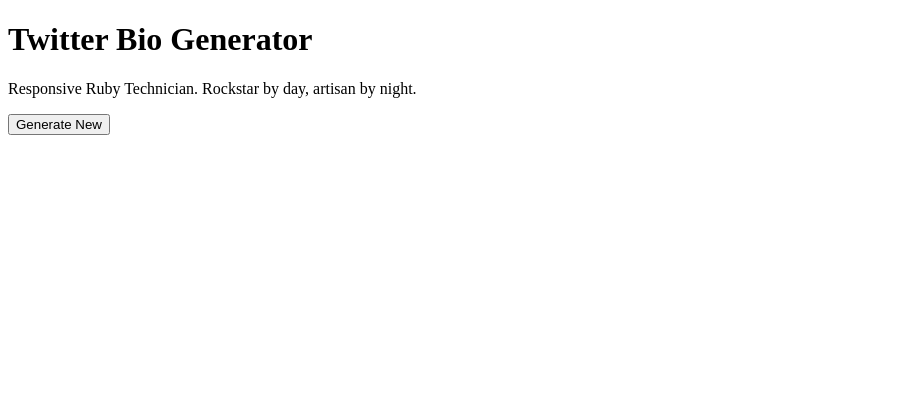
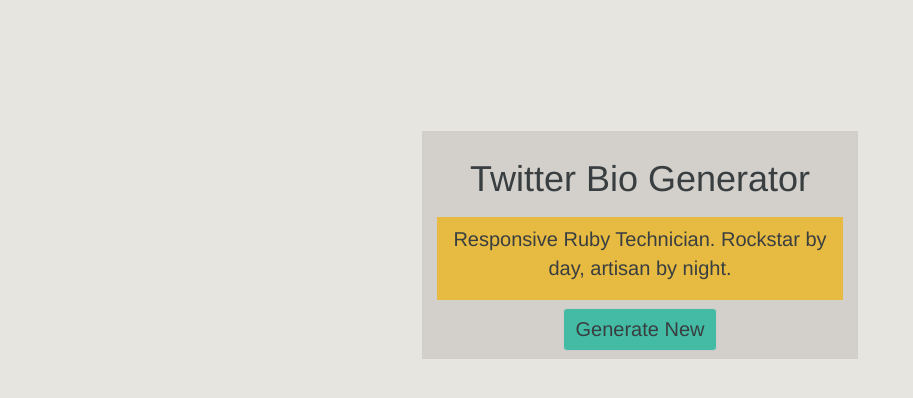
Before and after one commit to RikBoeykens/Twitter-Bio-Generator, a plain HTML site: page index.html in a window 1280 px wide. Shown: the whole page, without its empty margins (0-913 px from the left). Drawn offline with nearby package versions, Linux system fonts and the light colour scheme.

Commit message:
applied css, organised folders

```diff
--- /dev/null
+++ b/css/style.css
@@ -0,0 +1,39 @@
+body {
+	background-color: #E7E5DF;
+
+}
+#main {
+  background-color:#D3D0CB;
+  margin-top: 10%;
+
+}
+
+h1.title {
+	color:#393E41;
+	text-align:center;
+	padding:2%;
+}
+
+#bioResult {
+	background-color:#E7BB41;
+	padding: 2%;
+	text-align:center;
+	font-size: 20px;
+	color:#393E41;
+}
+
+#generateButton {
+	padding: 2%;
+	text-align: center;
+	border-width: 0;
+}
+
+#generateButton:active {
+		box-shadow:none;
+	}
+
+.btn {
+	background-color: #44BBA4;
+	color:#393E41;
+	font-size:20px;
+}
--- a/index.html
+++ b/index.html
@@ -2,16 +2,24 @@
 <html>
 	<head>
 		<title>Twitter Bio Generator</title>
-		<script src="https://ajax.googleapis.com/ajax/libs/jquery/1.12.4/jquery.min.js"></script>
-		<script src="data.js"></script>
-		<script src="scripts.js"></script>
+	<!-- Latest compiled and minified CSS -->
+	<link rel="stylesheet" href="https://maxcdn.bootstrapcdn.com/bootstrap/3.3.6/css/bootstrap.min.css" integrity="sha384-1q8mTJOASx8j1Au+a5WDVnPi2lkFfwwEAa8hDDdjZlpLegxhjVME1fgjWPGmkzs7" crossorigin="anonymous">
+	<link href="css/style.css" rel="stylesheet">
 	</head>
 	<body>
-
-		<h1>Twitter Bio Generator</h1>
-
-		<p id="result"></p>
-
-		<input id="generate-new-btn" type="button" value="Generate New" />
+		<div class="row">
+			<div id="main"class="col-xs-offset-2 col-xs-8 col-md-offset-4 col-md-4">
+				<h1 class="title">Twitter Bio Generator</h1>
+				<div id="bioResult">
+					<p id="result"></p>
+				</div>
+				<div id="generateButton">
+					<button id="generate-new-btn" class="btn btn-default" type="button">Generate New </button>
+				</div>
+			</div>
+		</div>
+		<script src="https://ajax.googleapis.com/ajax/libs/jquery/1.12.4/jquery.min.js"></script>
+		<script src="js/data.js"></script>
+		<script src="js/scripts.js"></script>
 	</body>
 </html>
--- /dev/null
+++ b/js/data.js
@@ -0,0 +1,38 @@
+$.fn.data = {
+	intro: '_%Adjective%_ _%Noun%_ _%Person%_.',
+	descriptions: [
+		'_%Verbing%_ _%adjective%_ _%products%_ for _%recipient%_.',
+		'_%Person%_ by day, _%person%_ by night.',
+		'_%Verbs%_ _%adjective%_ _%noun%_',
+	],
+	replacementData: [
+		{
+			placeholder: '_%adjective%_',
+			replacements: ['super', 'awesome', 'cool', 'impressive', 'trendy', 'immersive', 'responsive', 'artisan'],
+		},
+		{
+			placeholder: '_%noun%_',
+			replacements: ['code', 'graphics', 'software', 'beer', 'ruby', 'java'],
+		},
+		{
+			placeholder: '_%products%_',
+			replacements: ['apps', 'solutions', 'dreams'],
+		},
+		{
+			placeholder: '_%person%_',
+			replacements: ['monkey', 'artisan', 'developer', 'rockstar', 'ninja', 'hero', 'wrangler', 'technician'],
+		},
+		{
+			placeholder: '_%verbing%_',
+			replacements: ['building', 'developing', 'hacking', 'imagining'],
+		},
+		{
+			placeholder: '_%recipient%_',
+			replacements: ['people', 'kids', 'professionals', 'the marketplace', 'the world'],
+		},
+		{
+			placeholder: '_%verbs%_',
+			replacements: ['in love with', 'fascinated by', 'mesmerized by', 'intoxicated by'],
+		},
+	]
+};
--- /dev/null
+++ b/js/scripts.js
@@ -0,0 +1,56 @@
+var getRandomFromList = function(list){
+
+	var position = Math.round(Math.random()* list.length)%list.length;
+	return list[position];
+}
+
+var capitalisationReplace = function(input, placeholder, replacement){
+	var toReplaceIndex = input.toLowerCase().indexOf(placeholder);
+
+	var toReplace = input.substr(toReplaceIndex, placeholder.length);
+
+	if(toReplace[2]==toReplace[2].toUpperCase()){
+		replacement = replacement[0].toUpperCase() + replacement.substr(1);
+	}
+
+	return input.replace(toReplace, replacement);
+}
+
+var replacePlaceholder = function(input, placeholder, replacements){
+
+	var replacement = getRandomFromList(replacements);
+
+	return capitalisationReplace(input, placeholder, replacement);
+
+}
+
+var replacePlaceholders = function(input, placeholder, replacements){
+
+	while(input.toLowerCase().indexOf(placeholder)>-1){
+		input = replacePlaceholder(input, placeholder, replacements);
+	}
+
+	return input;
+}
+
+var getDescription = function(){
+	return getRandomFromList($(this).data.descriptions);
+}
+
+var generateNew = function(){
+
+	var result = $(this).data.intro + ' ' + getDescription();
+
+	for(var i=0; i<$(this).data.replacementData.length; i++){
+		result = replacePlaceholders(result, $(this).data.replacementData[i].placeholder, $(this).data.replacementData[i].replacements);
+	}
+
+	$("#result").html(result);
+}
+
+$(document).ready(function(){
+
+	$("#generate-new-btn").click(generateNew);
+
+	generateNew();
+});
--- /dev/null
+++ b/style.css
@@ -0,0 +1,7 @@
+body {
+  background-color: #2e4353;
+}
+
+h1.title {
+	color:white;
+}
```
